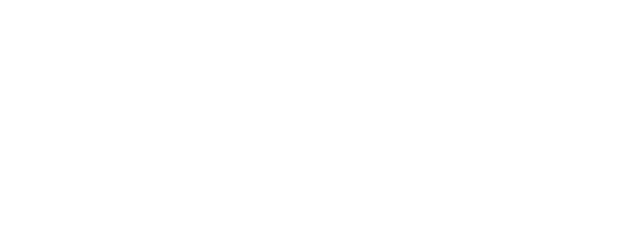
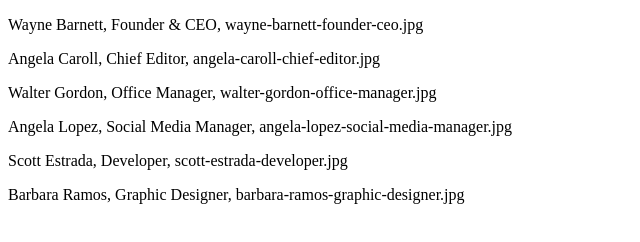
Before and after one commit to DanCan30/js-our-team, a plain HTML site: page index.html in a window 1280 px wide. Shown: the whole page, without its empty margins (0-640 px from the left). Drawn offline with Linux system fonts and the light colour scheme.

Commit message:
Milestone 2 archieved

```diff
--- a/index.html
+++ b/index.html
@@ -9,6 +9,9 @@
 </head>
 <body>
 
+    <div id="wrapper">
+
+    </div>
 
     <script src="./script/main.js"></script>
 </body>
--- a/script/main.js
+++ b/script/main.js
@@ -1,9 +1,5 @@
-// Wayne Barnett	Founder & CEO	        wayne-barnett-founder-ceo.jpg
-// Angela Caroll	Chief Editor	        angela-caroll-chief-editor.jpg
-// Walter Gordon	Office Manager	        walter-gordon-office-manager.jpg
-// Angela Lopez	Social Media Manager	angela-lopez-social-media-manager.jpg
-// Scott Estrada	Developer	            scott-estrada-developer.jpg
-// Barbara Ramos	Graphic Designer	    barbara-ramos-graphic-designer.jpg
+
+const wrapper = document.getElementById("wrapper");
 
 let teamMembers = [
     {
@@ -39,5 +35,9 @@ let teamMembers = [
 ]
 
 for ( let i = 0; i < teamMembers.length; i++) {
-    console.log(`${teamMembers[i].name}, ${teamMembers[i].role}, ${teamMembers[i].imgSrc}`);
+    let memberInfo = `${teamMembers[i].name}, ${teamMembers[i].role}, ${teamMembers[i].imgSrc}`;
+    console.log(memberInfo);
+    let cardMember = document.createElement("p");
+    cardMember.innerHTML = memberInfo;
+    wrapper.append(cardMember);
 }
```
